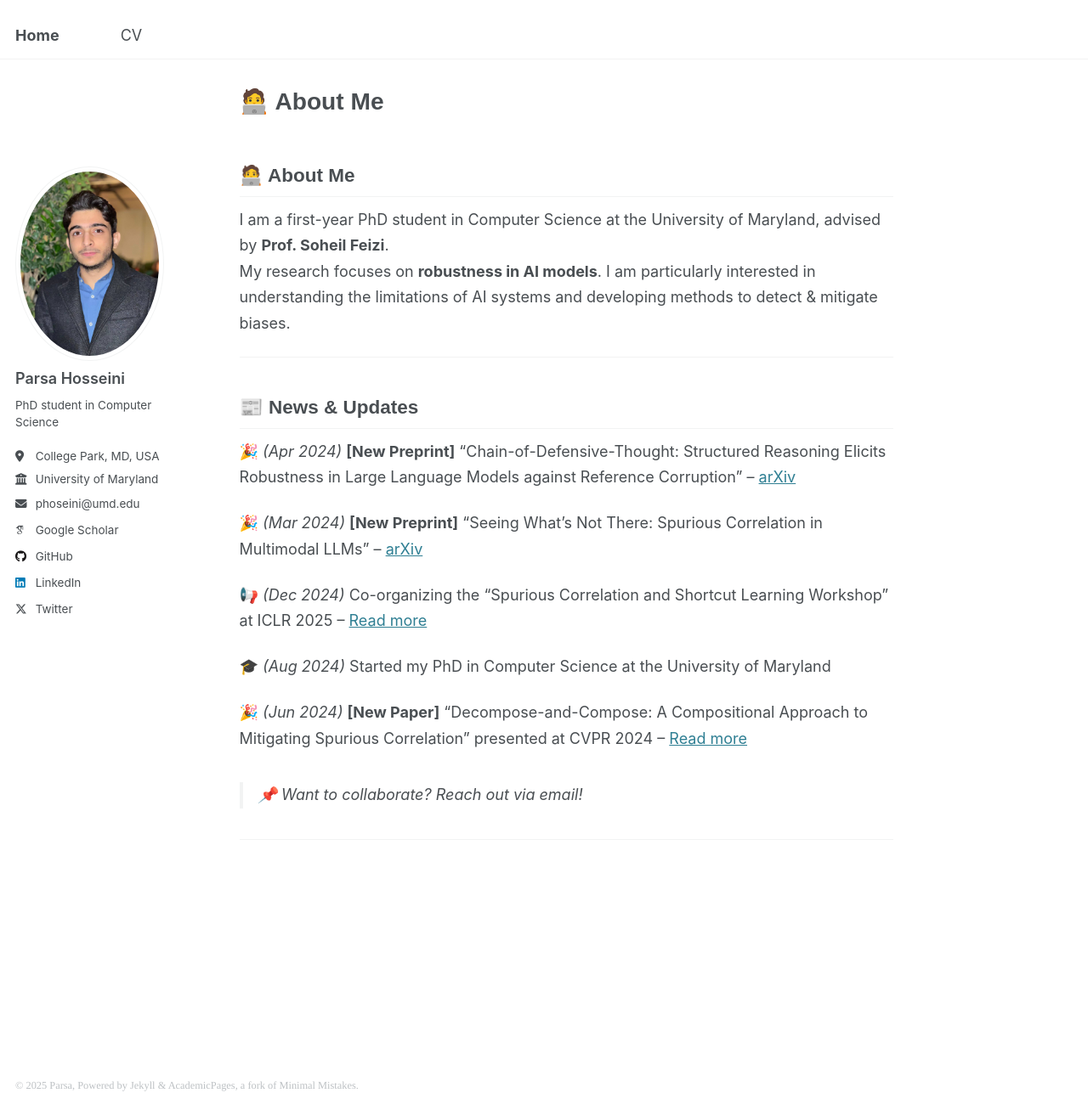
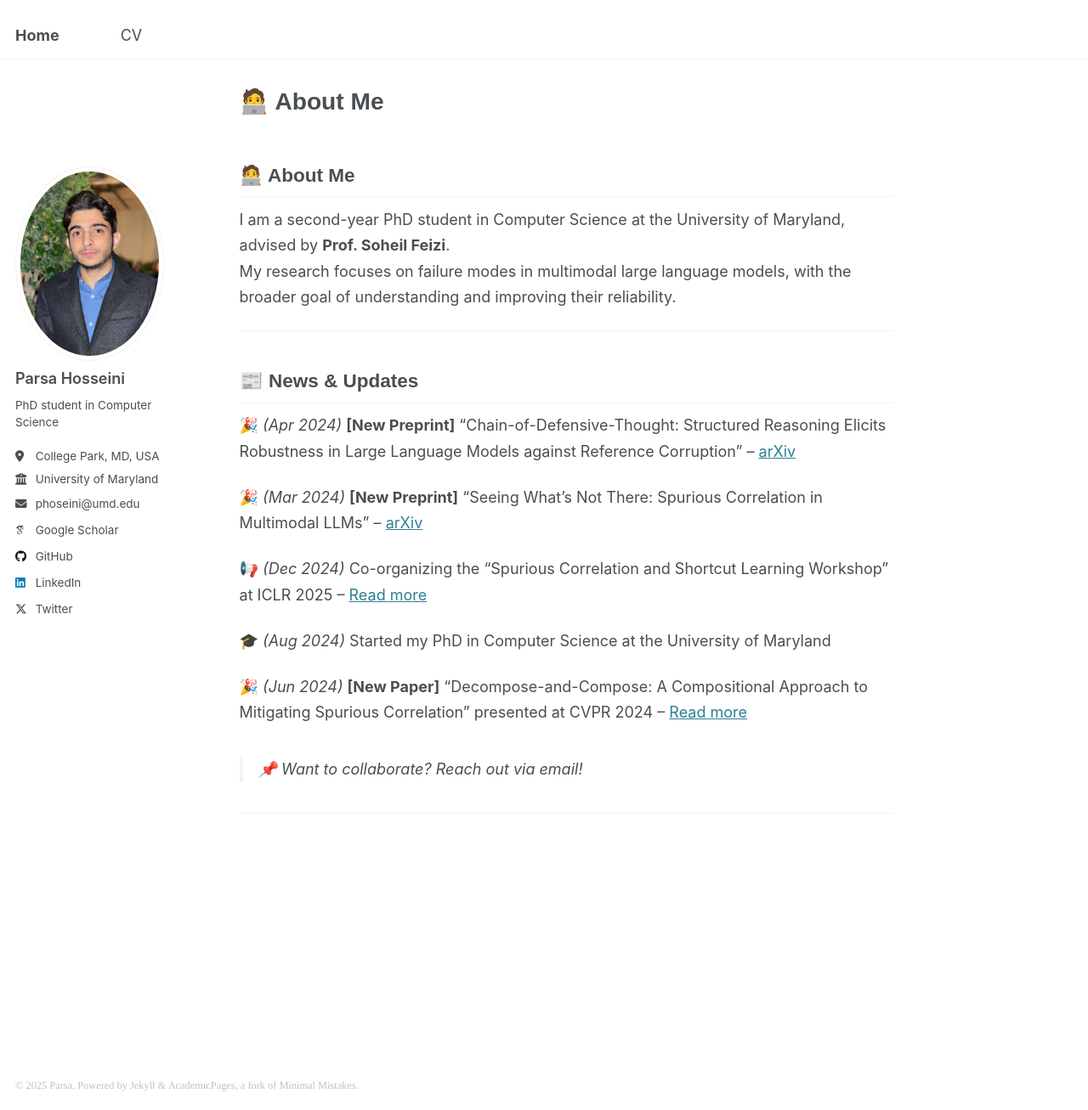
Before and after one commit to sudoparsa/sudoparsa.github.io, a Jekyll site: the page built from _pages/about.md, in a window 1280 px wide and 1307 px high. Shown: the whole window at 85% size. Built offline with Jekyll 4.4.1, drawn with Linux system fonts in a browser that asks for light colours; some web fonts are replaced; our own code applies the rules of GitHub Pages for plain Markdown files.

Commit message:
Update about.md

```diff
--- a/_pages/about.md
+++ b/_pages/about.md
@@ -7,9 +7,8 @@ redirect_from:
 ---
 
 ## 🧑‍💻 About Me
-I am a first-year PhD student in Computer Science at the University of Maryland, advised by **Prof. Soheil Feizi**.
-My research focuses on **robustness in AI models**.
-I am particularly interested in understanding the limitations of AI systems and developing methods to detect & mitigate biases.
+I am a second-year PhD student in Computer Science at the University of Maryland, advised by **Prof. Soheil Feizi**.
+My research focuses on failure modes in multimodal large language models, with the broader goal of understanding and improving their reliability.
 
 ---
 
```
